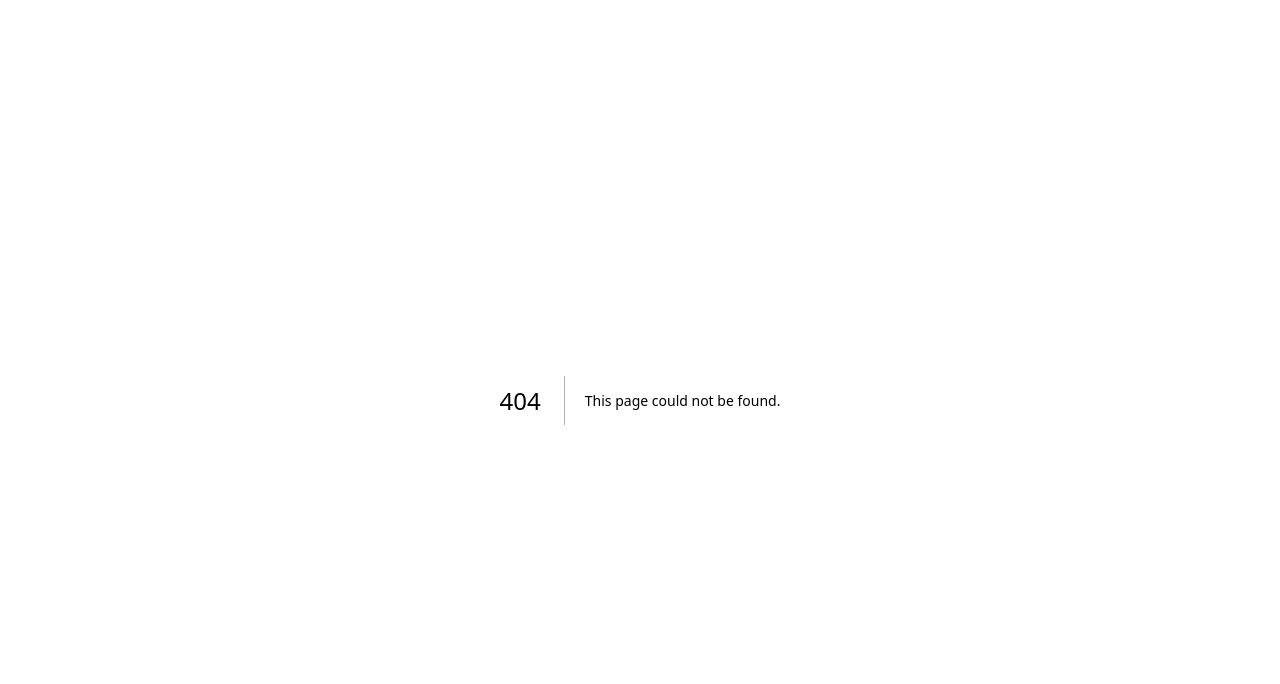
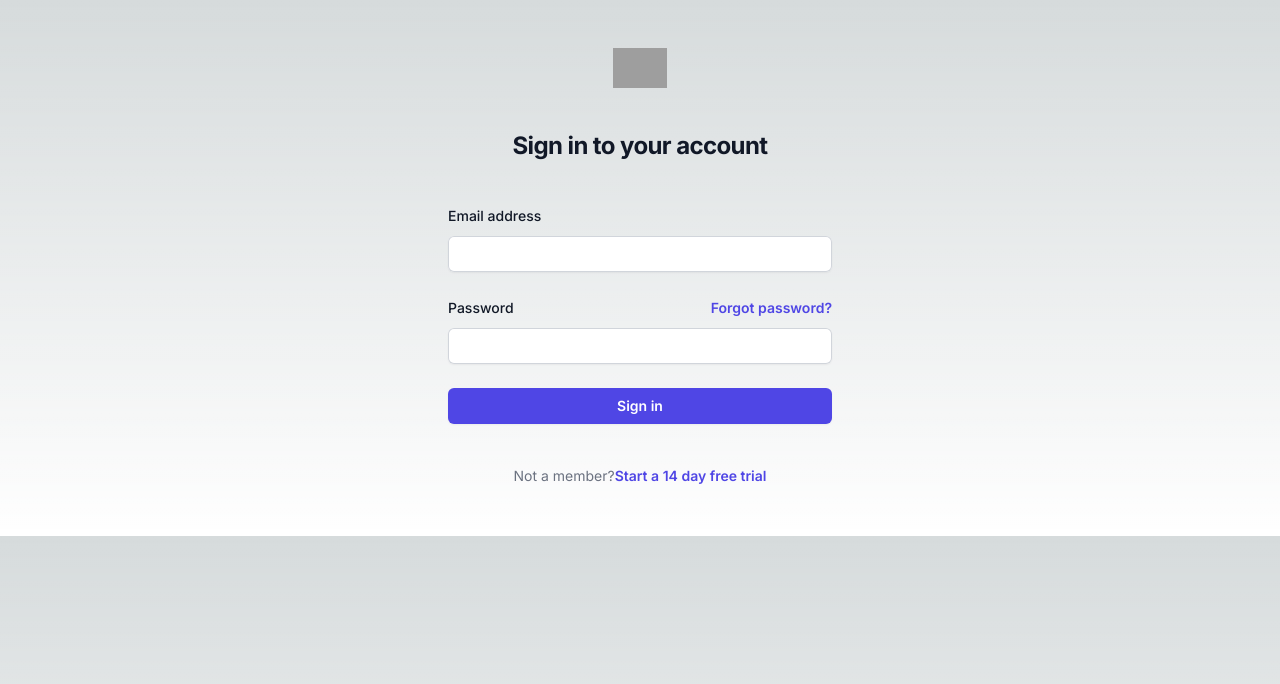
Before and after one commit to AdreshSingh/getworkdone-NextJS, a Next.js app: page /pages/login in a window 1280 px wide. Before the commit this address had no page. Shown: the top 684 px of the page. Built offline with nearby package versions, Linux system fonts and the light colour scheme; grey boxes are pictures that could not be loaded.

Commit message:
added form to the page

```diff
--- /dev/null
+++ b/src/app/pages/login/page.tsx
@@ -0,0 +1,42 @@
+export default function Login(){
+    return (
+        <div className="flex min-h-full flex-col justify-center px-6 py-12 lg:px-8">
+  <div className="sm:mx-auto sm:w-full sm:max-w-sm">
+    <img className="mx-auto h-10 w-auto" src="https://tailwindui.com/img/logos/mark.svg?color=indigo&shade=600" alt="Your Company" />
+    <h2 className="mt-10 text-center text-2xl font-bold leading-9 tracking-tight text-gray-900">Sign in to your account</h2>
+  </div>
+
+  <div className="mt-10 sm:mx-auto sm:w-full sm:max-w-sm">
+    <form className="space-y-6" action="#" method="POST">
+      <div>
+        <label htmlFor="email" className="block text-sm font-medium leading-6 text-gray-900">Email address</label>
+        <div className="mt-2">
+          <input id="email" name="email" type="email" autoComplete="email" required className="block w-full rounded-md border-0 py-1.5 text-gray-900 shadow-sm ring-1 ring-inset ring-gray-300 placeholder:text-gray-400 focus:ring-2 focus:ring-inset focus:ring-indigo-600 sm:text-sm sm:leading-6" />
+        </div>
+      </div>
+
+      <div>
+        <div className="flex items-center justify-between">
+          <label htmlFor="password" className="block text-sm font-medium leading-6 text-gray-900">Password</label>
+          <div className="text-sm">
+            <a href="#" className="font-semibold text-indigo-600 hover:text-indigo-500">Forgot password?</a>
+          </div>
+        </div>
+        <div className="mt-2">
+          <input id="password" name="password" type="password" autoComplete="current-password" required className="block w-full rounded-md border-0 py-1.5 text-gray-900 shadow-sm ring-1 ring-inset ring-gray-300 placeholder:text-gray-400 focus:ring-2 focus:ring-inset focus:ring-indigo-600 sm:text-sm sm:leading-6" />
+        </div>
+      </div>
+
+      <div>
+        <button type="submit" className="flex w-full justify-center rounded-md bg-indigo-600 px-3 py-1.5 text-sm font-semibold leading-6 text-white shadow-sm hover:bg-indigo-500 focus-visible:outline focus-visible:outline-2 focus-visible:outline-offset-2 focus-visible:outline-indigo-600">Sign in</button>
+      </div>
+    </form>
+
+    <p className="mt-10 text-center text-sm text-gray-500">
+      Not a member?
+      <a href="#" className="font-semibold leading-6 text-indigo-600 hover:text-indigo-500">Start a 14 day free trial</a>
+    </p>
+  </div>
+</div>
+    )
+}
```
